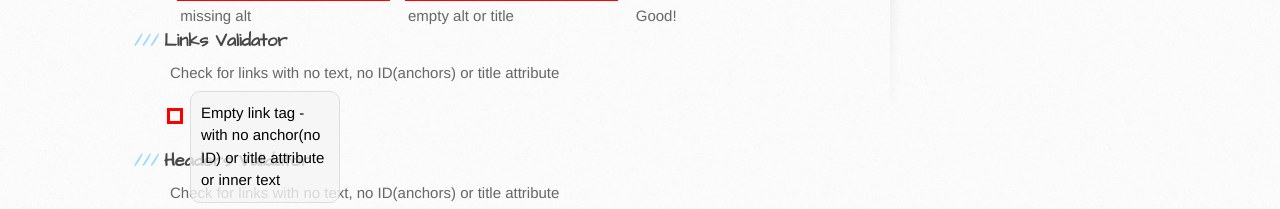
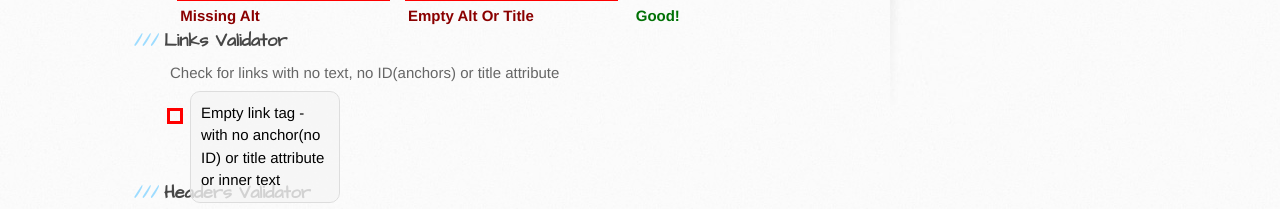
Before and after one commit to elad2412/css-accessibility-validator, a plain HTML site: page index.html in a window 1280 px wide. Shown: the part 703-912 px from the top of the page. Drawn offline with Linux system fonts and the light colour scheme.

Commit message:
Update local.css

```diff
--- a/stylesheets/local.css
+++ b/stylesheets/local.css
@@ -1,4 +1,13 @@
-article{clear:both;}
+
+.error{color:#8A0000;}
+.good{color:#007105;}
+
+figcaption,
+.error,
+.good{font-weight:bold; text-transform:capitalize;}
+
+
+article{clear:both; padding-bottom:50px;}
 article ul,
 article li{list-style:none; margin:0; padding:0;}
 
@@ -7,3 +16,5 @@ article li{list-style:none; margin:0; padding:0;}
 
 
 .image-validator li{width:30%;margin:0 1.5%;}
+
+#main-content section{clear:both;}
```
